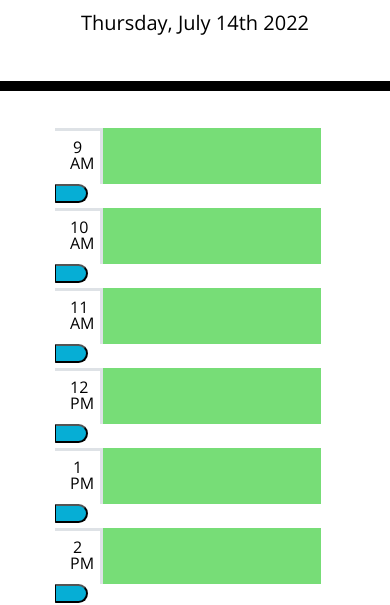
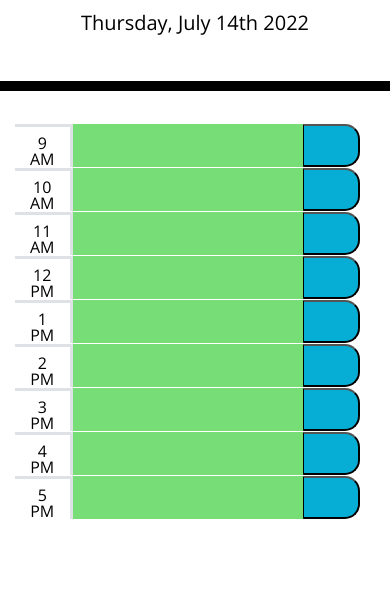
Before and after one commit to mnwana/daily-scheduler, a plain HTML site: page index.html in a window 390 px wide. Shown: the part 256-861 px from the top of the page. Drawn offline with nearby package versions, Linux system fonts and the light colour scheme; a web font is replaced by a local one.

Commit message:
adjust sizing for mobile

```diff
--- a/assets/css/style.css
+++ b/assets/css/style.css
@@ -48,7 +48,8 @@ textarea {
 /* event text styling */
 
 .description {
-  white-space: pre-wrap;
+  /* white-space: normal; */
+  z-index: 1;
 }
 
 .past {
--- a/assets/js/script.js
+++ b/assets/js/script.js
@@ -34,7 +34,7 @@ var saveEvents = function () {
 // create event element and append to schedule element
 var createEvent = function (eventHour, eventText) {
   // create elements that make up an event item
-  var eventLi = $("<li>").addClass("time-block row col-12 mb-0 pt-1");
+  var eventLi = $("<li>").addClass("time-block row col-12 mb-0 mr-0 pr-0 h-100");
   eventLi.attr("data-id", eventHour);
   // set event hour format using moment (H AM/PM)
   var eventTime = moment(today, "L").set("hour", eventHour).format("h A");
@@ -44,9 +44,9 @@ var createEvent = function (eventHour, eventText) {
     )
     .text(eventTime);
   var eventP = $("<p>")
-    .addClass("description col-9 mb-0 mr-0 pt-2 text-left")
+    .addClass("description col-8 col-md-9 mb-0 mr-0 pt-2 pb-2 font-size-sm-10px text-left h-auto")
     .text(eventText);
-  var eventBtn = $("<button>").addClass("saveBtn col-1");
+  var eventBtn = $("<button>").addClass("saveBtn col-2 col-md-1");
   var eventBtnSpan = $("<span>").addClass("oi oi-hard-drive");
   eventBtnSpan.prop("title", "hard-drive");
   //   append button span to button
@@ -98,7 +98,7 @@ $("#schedule").on("click", "p", function () {
   // add highlight class to save button
   $(this).next(".saveBtn").addClass("btnActive");
   var text = $(this).text().trim();
-  var textInput = $("<textarea>").addClass("form-control col-9").val(text);
+  var textInput = $("<textarea>").addClass("form-control col-8 col-md-9").val(text);
   $(this).replaceWith(textInput);
   textInput.trigger("focus");
 });
@@ -111,7 +111,7 @@ $("#schedule").on("blur", "textarea", function () {
     $(this).next(".saveBtn").removeClass("btnActive");
   }
   var eventP = $("<p>")
-    .addClass("description col-9 mb-0 mr-0 pt-2 text-left")
+    .addClass("description col-8 col-md-9 mb-0 mr-0 pt-2 pb-2 font-size-sm-10px text-left h-auto")
     .text(text);
   $(this).replaceWith(eventP);
   setEventStatus($(eventP).closest(".time-block"));
--- a/index.html
+++ b/index.html
@@ -33,7 +33,7 @@
       <p id="currentDay" class="lead"></p>
     </header>
     <div class="container">
-      <ol id="schedule"></ol>
+      <ol id="schedule" class="pl-0 pl-md-4 text-center"></ol>
     </div>
     <script src="https://code.jquery.com/jquery-3.4.1.min.js"></script>
     <script src="https://cdnjs.cloudflare.com/ajax/libs/moment.js/2.24.0/moment.min.js"></script>
```
Also changed, not shown: 2 other files.
